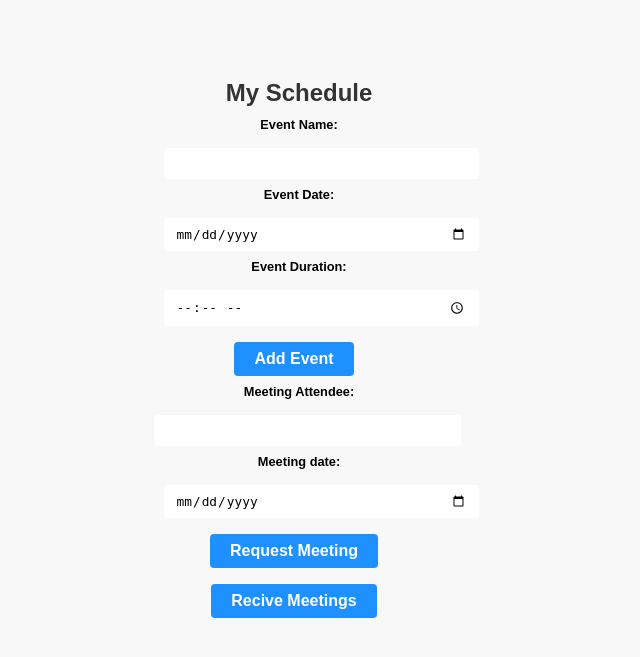
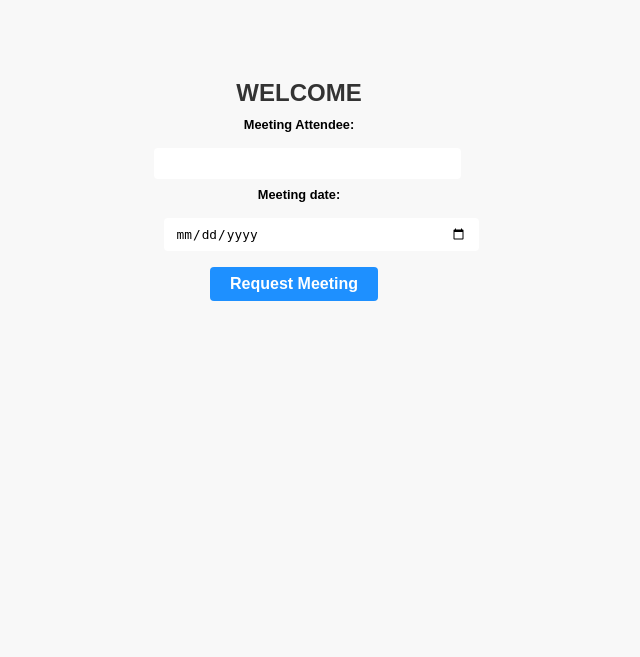
Before and after one commit to dekelmadmon/cyberProject-scheduleAndMeetingManager, a Flask app: page /main in a window 1280 px wide. Shown: the top 657 px of the page, without its empty margins (45-685 px from the left). Run offline with Flask 2, Linux system fonts and the light colour scheme; data that the repository does not hold is empty; parts of the project's set-up code (start-up, migrations or seed data) failed here and were passed over.

Commit message:
full project u fuckers removed uneccecery parts and auto the function for recive meetings

```diff
--- a/clientSide/app.py
+++ b/clientSide/app.py
@@ -60,10 +60,8 @@ class MeetingSchedulerApp:
         self.app.route('/')(self.home_page)
         self.app.route('/login-page')(self.login_page)
         self.app.route('/sign-in-page')(self.sign_in_page)
-        self.app.route('/api/save-activity', methods=["POST"])(self.post_new_activity)
         self.app.route('/api/login', methods=["POST"])(self.login_info)
         self.app.route('/api/sign-in', methods=["POST"])(self.sign_in_info)
-        self.app.route('/update_schedule_dates', methods=["POST"])(self.update_dates)
         self.app.route('/request-meeting', methods=['POST'])(self.request_meeting)
         self.app.route('/recieve-meetings', methods=['GET'])(self.recieve_meetings)
         self.app.route('/update-meeting', methods=['POST'])(self.update_meeting)
@@ -118,12 +116,6 @@ class MeetingSchedulerApp:
     def get_json_data():
         return request.get_json()
 
-    def post_new_activity(self):
-        json_data = self.get_json_data()
-        response = jsonify(response='Received new activity: {}'.format(json_data))
-        self.logger.info('Post new activity response: %s', response.json)
-        return response, 200
-
     def login_info(self):
         json_data = self.get_json_data()
         email = json_data.get('email')
@@ -152,27 +144,6 @@ class MeetingSchedulerApp:
             response = jsonify(response='Invalid credentials or user exists')
             self.logger.info('Sign-in response: %s', response.json)
             return response, 401
-
-    def update_dates(self):
-        json_data = self.get_json_data()
-        factor = json_data.get('factor')
-        if factor is None:
-            response = jsonify(error='Missing "factor" in JSON data')
-            self.logger.info('Update dates response: %s', response.json)
-            return response, 400
-
-        last_sunday = self.last_sunday_date()
-        response_data = str(last_sunday + datetime.timedelta(days=factor - 1))
-        response = jsonify(response='Updated dates: {}'.format(response_data))
-        self.logger.info('Update dates response: %s', response.json)
-        return response, 200
-
-    @staticmethod
-    def last_sunday_date():
-        today = datetime.date.today()
-        days_since_sunday = today.weekday() + 1
-        last_sunday = today - datetime.timedelta(days=days_since_sunday)
-        return last_sunday
 
     def request_meeting(self):
         requester = self.get_email_cookie()
@@ -212,19 +183,6 @@ class MeetingSchedulerApp:
         self.logger.info('Check meetings response: %s', response)
         return jsonify(response), 200
 
-
-    def get_activities_by_date(self):
-        date = request.args.get('date')
-        useremail = request.args.get('useremail')
-        db = DBM.Database()
-        activities = db.get_activities_by_date(date, useremail)
-        return jsonify(activities)
-
-    def notify_meeting_request(self, sender, date):
-        with self.app.app_context():
-            rendered_template = self.render_meeting_request(sender, date)
-            return rendered_template
-
 def main():
     app = MeetingSchedulerApp()
     app.start()
--- a/clientSide/static/script.js
+++ b/clientSide/static/script.js
@@ -16,63 +16,12 @@ $(async () => {
       return "";
     }
 
-    function updateScheduleHeader() {
+    function updateEmail() {
       // Get the email cookie
-      this.email = getCookie("email");
-
-      // ... existing code ...
-      $.ajaxSetup({
-        xhrFields: {
-          withCredentials: true, // Include cookies in the request
-        },
-      });
-
-      $.ajax({
-        url: "/update_schedule_dates",
-        method: "POST",
-        headers: {
-          "Content-Type": "application/json",
-        },
-        data: JSON.stringify({
-          factor: parseFloat(7 * SOAB.week + 1),
-        }),
-        dataType: "json",
-        success: function (response) {
-          // ... remaining code ...
-        },
-        error: function (error) {
-          console.log("Error:", error);
-        },
-      });
+      email = getCookie("email");
     }
 
-
-
-    updateScheduleHeader();
-
-    $(".activity-text-box").on("keyup", async (event) => {
-      const payload = JSON.stringify({
-        name: event.target.value,
-      });
-      console.log(payload);
-      try {
-        const response = await fetch("/api/save-activity", {
-          method: "POST",
-          headers: {
-            "Content-Type": "application/json",
-            Cookie: document.cookie, // Include all cookies in the request headers
-          },
-          body: payload,
-        });
-        if (response.ok) {
-          console.log("Activity saved successfully.");
-        } else {
-          console.log("Failed to save activity.");
-        }
-      } catch (error) {
-        console.log("Error:", error);
-      }
-    });
+    updateEmail();
 
     $("#submit-sign-in").on("click", async (event) => {
       const payload = JSON.stringify({
@@ -128,16 +77,6 @@ $(async () => {
       }
     });
 
-    $("#next").on("click", async (event) => {
-      SOAB.week++;
-      updateScheduleHeader();
-    });
-
-    $("#previous").on("click", async (event) => {
-      SOAB.week--;
-      updateScheduleHeader();
-    });
-
     const requestButton = $(".button-secondary");
     requestButton.click(function () {
       const attendee = $("#attendee").val();
@@ -155,34 +94,34 @@ $(async () => {
       });
     });
 
-    const recieveMeetings = $(".button-recieve-meetings");
-    recieveMeetings.on("click", async (event) => {
-      let response;
+    function fetchMeetings() {
       fetch("/recieve-meetings", {
         method: "GET"
       })
         .then(response => {
           if (response.ok) {
-          // Check if the response was successful (status code in the range of 200-299)
-          // For JSON response:
-          return response.json(); // Returns a promise that resolves to the parsed JSON data
-          // For other response types:
-          // return response.text(); // Returns a promise that resolves to the response text
-          // return response.blob(); // Returns a promise that resolves to a Blob object
+            return response.json();
           } else {
             throw new Error("Request failed with status code " + response.status);
           }
         })
         .then(data => {
-        // Process the retrieved data
           console.log(data);
-        populateMeetingsTable(data)
+          populateMeetingsTable(data);
         })
         .catch(error => {
           console.error(error);
         });
-    });
+    }
 
+    // Check if the current page URL is main.html before executing the function
+    if (window.location.pathname === "/main") {
+      // Execute the function immediately
+      fetchMeetings();
+
+      // Execute the function every 10 seconds
+      setInterval(fetchMeetings, 3000);
+    }
   });
 });
 
@@ -229,7 +168,7 @@ function populateMeetingsTable(jsonData) {
     const actionsCell = document.createElement("td");
     if (status === "Canceled") {
         actionsCell.innerHTML = "-";
-    } else if (requester === this.email) {
+    } else if (requester === email) {
       // Requester is the client, add cancel button
       const cancelButton = document.createElement("button");
       cancelButton.textContent = "Cancel";
--- a/clientSide/templates/main.html
+++ b/clientSide/templates/main.html
@@ -23,21 +23,7 @@
   <body>
     <div class="container">
       <div class="left-container">
-        <h1>My Schedule</h1>
-        <div class="new-activity"></div>
-        <div class="form-group">
-          <label for="event-name">Event Name:</label>
-          <input type="text" id="event-name" name="event-name" />
-        </div>
-        <div class="form-group">
-          <label for="event-date">Event Date:</label>
-          <input type="date" id="event-date" name="event-date" />
-        </div>
-        <div class="form-group">
-          <label for="event-duration">Event Duration:</label>
-          <input type="time" id="event-duration" name="event-duration" />
-        </div>
-        <button class="button-primary" type="submit">Add Event</button>
+        <h1 id="welcome-heading">WELCOME</h1>
         <div class="form-group">
           <label for="attendee">Meeting Attendee:</label>
           <input type="email" id="attendee" name="attendee" />
@@ -47,7 +33,6 @@
           <input type="date" id="date" name="attendee" />
         </div>
         <button class="button-secondary" type="submit">Request Meeting</button>
-        <button class="button-recieve-meetings" type="submit">Recive Meetings</button>
       </div>
       <div id="table-container"></div>
     </div>
```
Also changed, not shown: db/SQLite_Python.db. Lines whose indentation alone changed are shown as unchanged.
